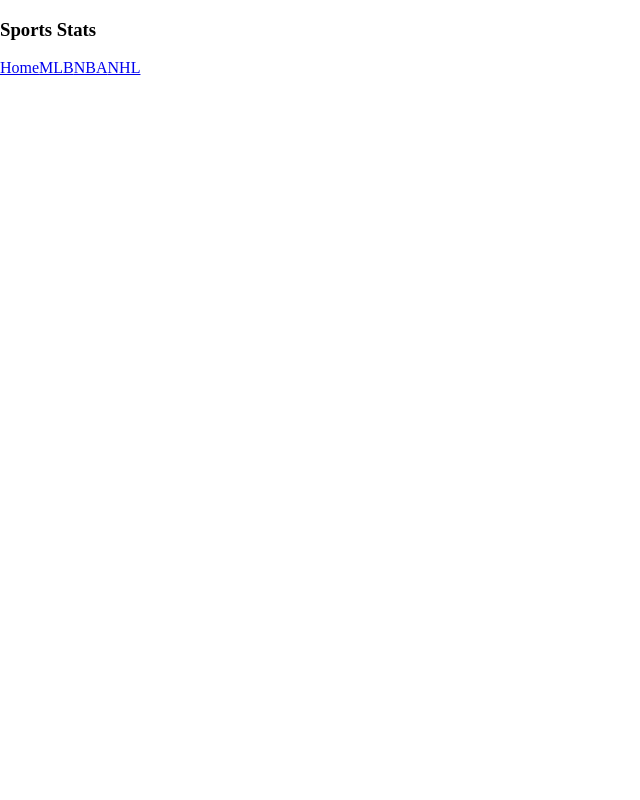
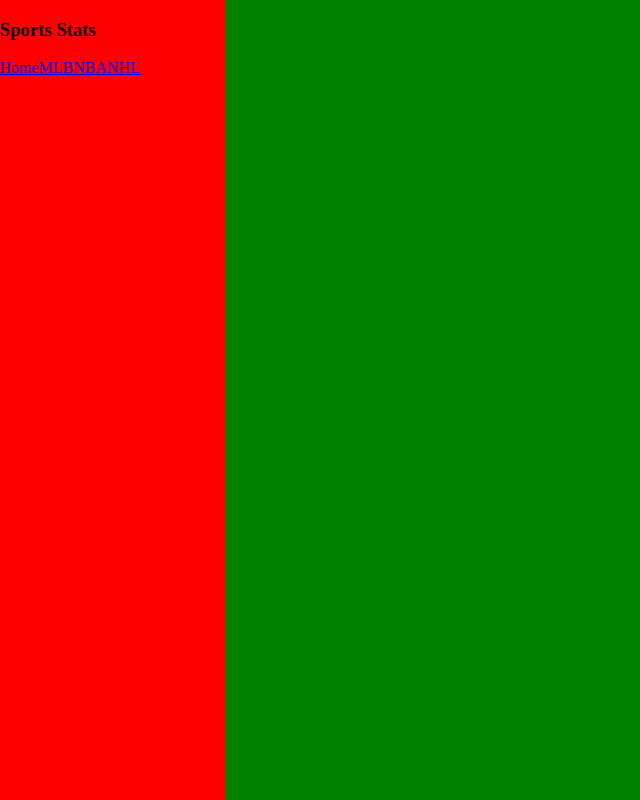
Before and after one commit to isaacschuey/SportsStats, a React (Vite) app: page / in a window 1280 px wide. Shown: the whole page, without its empty margins (0-640 px from the left). Built offline with nearby package versions, Linux system fonts and the light colour scheme.

Commit message:
Flexbox layout and sidebar width

```diff
--- a/src/components/ui/css/Layout.css
+++ b/src/components/ui/css/Layout.css
@@ -1,8 +1,14 @@
 .container {
     height: 100%;
     display: flex;
+    background-color: red;
+}
+
+.sidebar {
+    flex: 0 0 225px;
 }
 
 .content {
-    width: 100%;
+    flex: 1;
+    background-color: green;
 }
--- a/src/index.css
+++ b/src/index.css
@@ -2,4 +2,5 @@ html, body, #root {
     height: 100%;
     margin: 0;
     overflow: hidden;
+    background: blue;
 }
```
